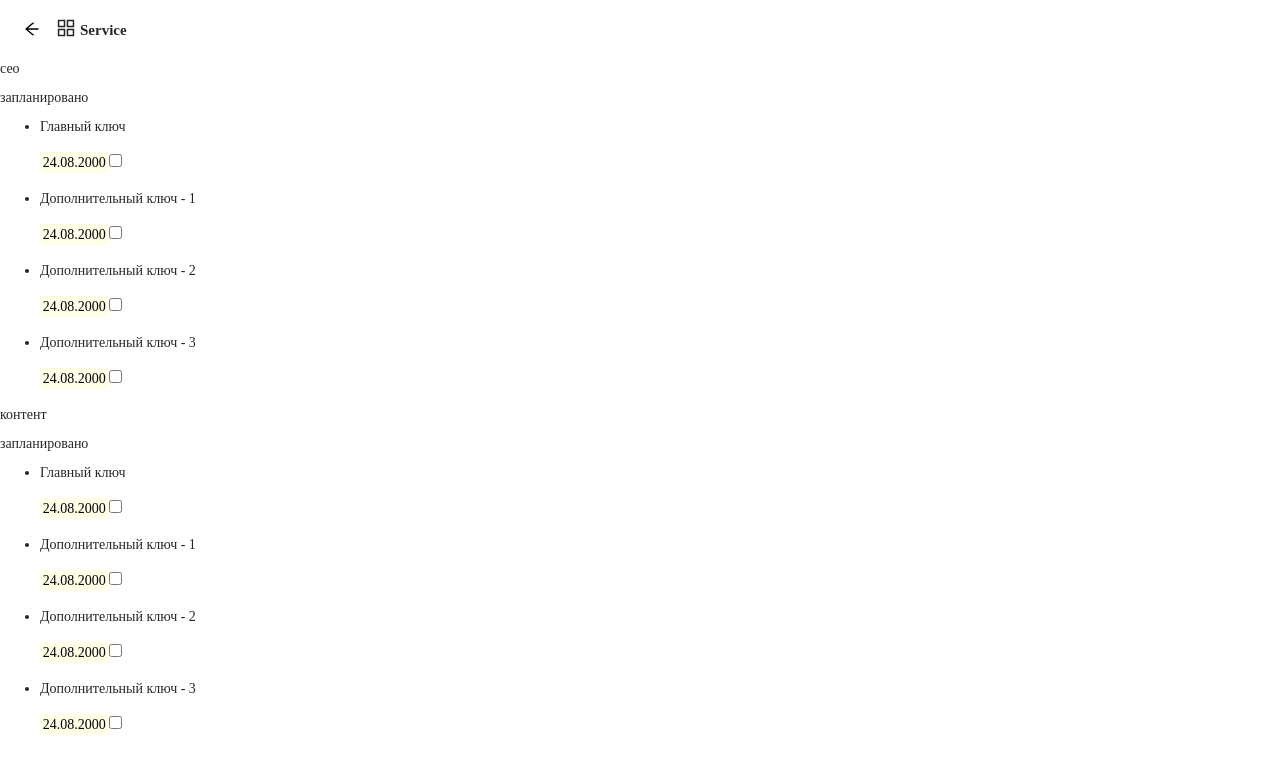
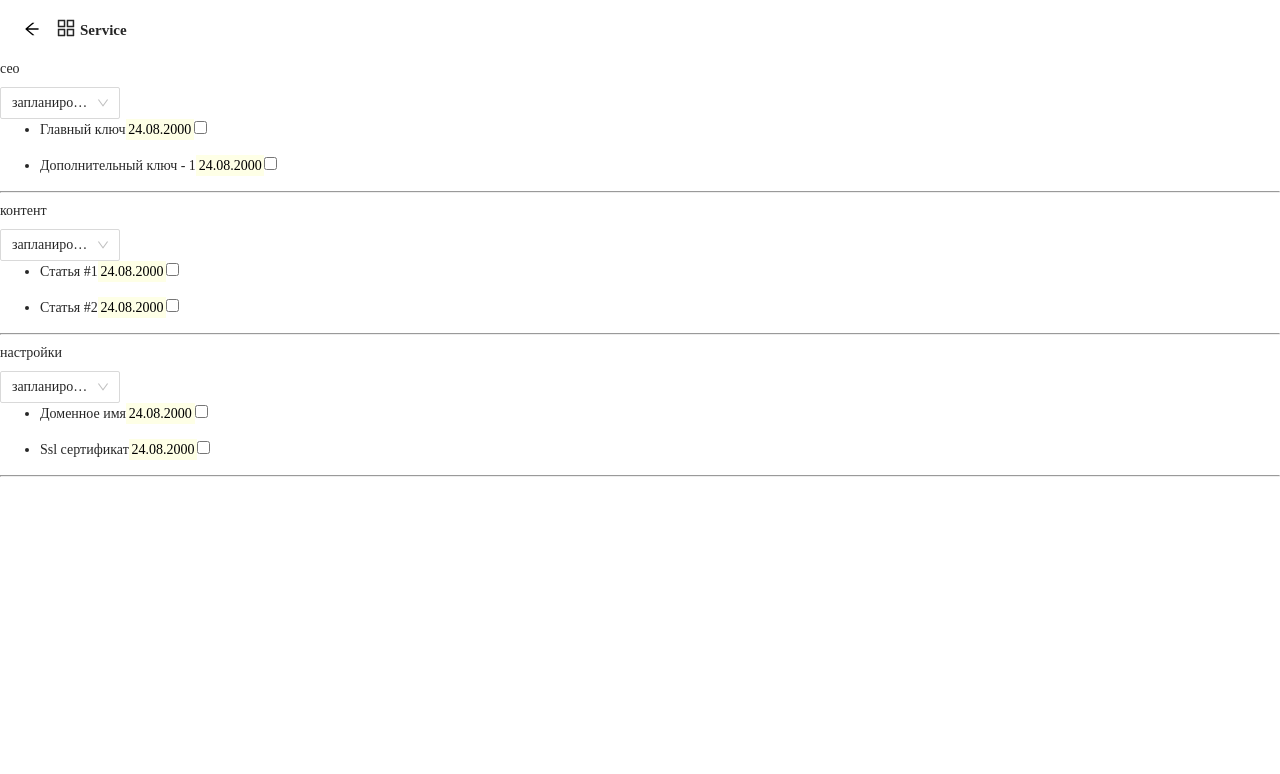
Before and after one commit to zharinov-nikita/app-client, a React (Create React App) app: page /project in a window 1280 px wide. Shown: the top 774 px of the page. Built offline with nearby package versions, Linux system fonts and the light colour scheme.

Commit message:
Изменение статуса проекта

```diff
--- a/src/microservices/project/Project.tsx
+++ b/src/microservices/project/Project.tsx
@@ -1,21 +1,33 @@
-import React from 'react'
+import React, { useEffect } from 'react'
 import { useAppDispatch, useAppSelector } from '../../hooks/redux'
 import { projectSlice } from './store/project'
 
+import { Select } from 'antd';
+
+
+const { Option } = Select;
+
+
+
 const Project: React.FC = () => {
     const dispatch = useAppDispatch()
-    const { completedTask } = projectSlice.actions
+    const { completedTask, statusProject } = projectSlice.actions
     const projects = useAppSelector(state => state.project.projects)
+
     return (
         <>
             {projects.map(({ id, name, status, tasks }) =>
                 <div key={id}>
                     <h4>{name}</h4>
-                    <h4>{status}</h4>
+                    <Select defaultValue={status} style={{ width: 120 }} onChange={(value: string) => dispatch(statusProject({ id, name, tasks, status: value }))}>
+                        <Option value="запланировано">запланировано</Option>
+                        <Option value="работа">работа</Option>
+                        <Option value="завершено">завершено</Option>
+                    </Select>
                     {tasks.map(({ projectId, id, name, date, completed }) =>
                         <ul key={id}>
                             <li>
-                                <p>{name}</p>
+                                <span>{name}</span>
                                 <mark>{date}</mark>
                                 <input
                                     type="checkbox"
@@ -25,6 +37,7 @@ const Project: React.FC = () => {
                             </li>
                         </ul>
                     )}
+                    <hr />
                 </div>
             )}
         </>
--- a/src/microservices/project/store/project.ts
+++ b/src/microservices/project/store/project.ts
@@ -28,10 +28,8 @@ const initialState: InitialStateType = {
             name: 'сео',
             status: 'запланировано',
             tasks: [
-                { projectId: 0, id: '0 - сео', name: 'Главный ключ', date: '24.08.2000', completed: false },
-                { projectId: 0, id: '1 - сео', name: 'Дополнительный ключ - 1', date: '24.08.2000', completed: false },
-                { projectId: 0, id: '2 - сео', name: 'Дополнительный ключ - 2', date: '24.08.2000', completed: false },
-                { projectId: 0, id: '3 - сео', name: 'Дополнительный ключ - 3', date: '24.08.2000', completed: false },
+                { projectId: 0, id: 0, name: 'Главный ключ', date: '24.08.2000', completed: false },
+                { projectId: 0, id: 1, name: 'Дополнительный ключ - 1', date: '24.08.2000', completed: false },
             ]
         },
         {
@@ -39,10 +37,17 @@ const initialState: InitialStateType = {
             name: 'контент',
             status: 'запланировано',
             tasks: [
-                { projectId: 1, id: '0 - контент', name: 'Главный ключ', date: '24.08.2000', completed: false },
-                { projectId: 1, id: '1 - контент', name: 'Дополнительный ключ - 1', date: '24.08.2000', completed: false },
-                { projectId: 1, id: '2 - контент', name: 'Дополнительный ключ - 2', date: '24.08.2000', completed: false },
-                { projectId: 1, id: '3 - контент', name: 'Дополнительный ключ - 3', date: '24.08.2000', completed: false },
+                { projectId: 1, id: 0, name: 'Статья #1', date: '24.08.2000', completed: false },
+                { projectId: 1, id: 1, name: 'Статья #2', date: '24.08.2000', completed: false },
+            ]
+        },
+        {
+            id: 2,
+            name: 'настройки',
+            status: 'запланировано',
+            tasks: [
+                { projectId: 2, id: 0, name: 'Доменное имя', date: '24.08.2000', completed: false },
+                { projectId: 2, id: 1, name: 'Ssl сертификат', date: '24.08.2000', completed: false },
             ]
         }
     ]
@@ -53,8 +58,16 @@ export const projectSlice = createSlice({
     initialState,
     name: 'project',
     reducers: {
+        statusProject(state: InitialStateType, action: { payload: ProjectType }) {
+            state.projects = state.projects.map(project => {
+                if (project.id === action.payload.id) {
+                    return { ...project, status: action.payload.status }
+                }
+                return project
+            })
+        },
+
         completedTask(state: InitialStateType, action: { payload: TaskType }) {
-
             state.projects[action.payload.projectId].tasks = state.projects[action.payload.projectId].tasks.map(task => {
                 if (task.id === action.payload.id) {
                     return { ...task, completed: !task.completed }
```
